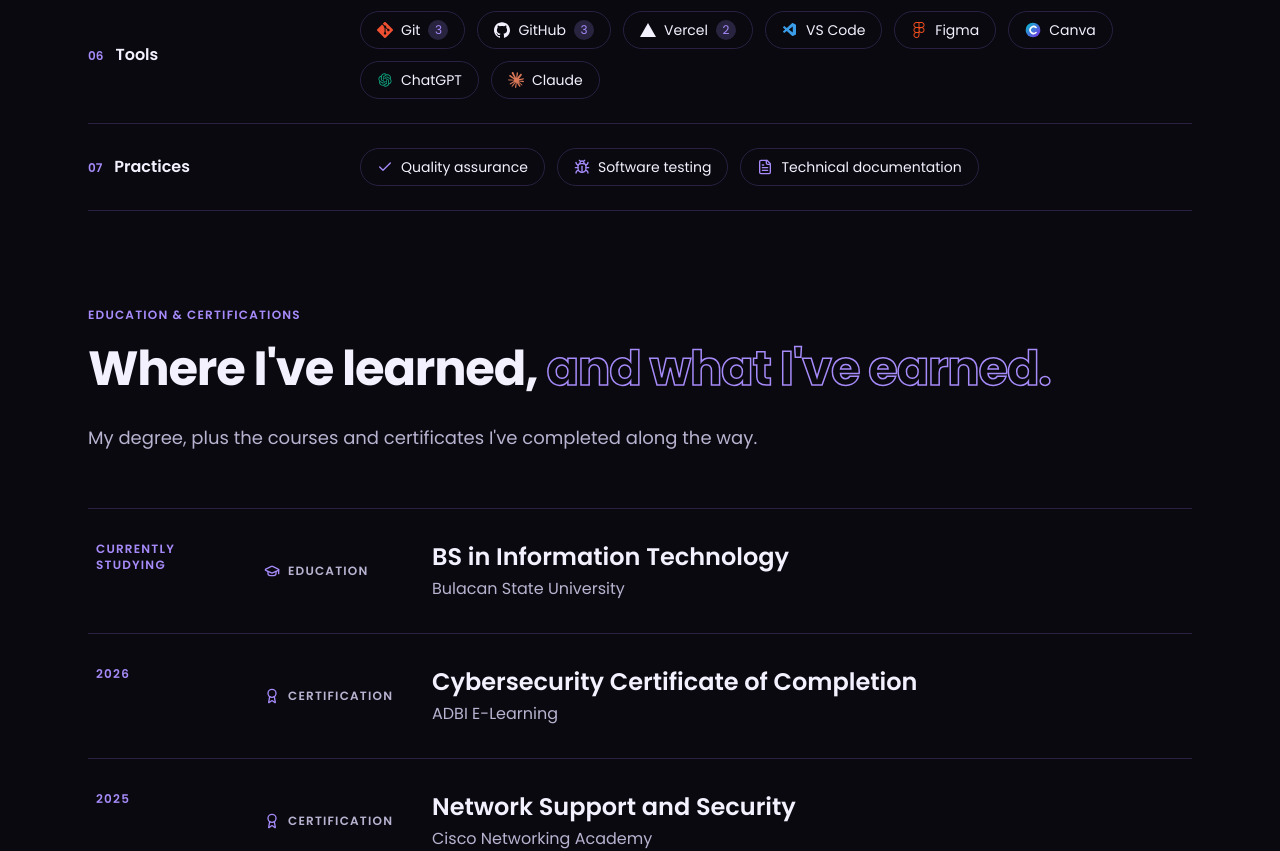
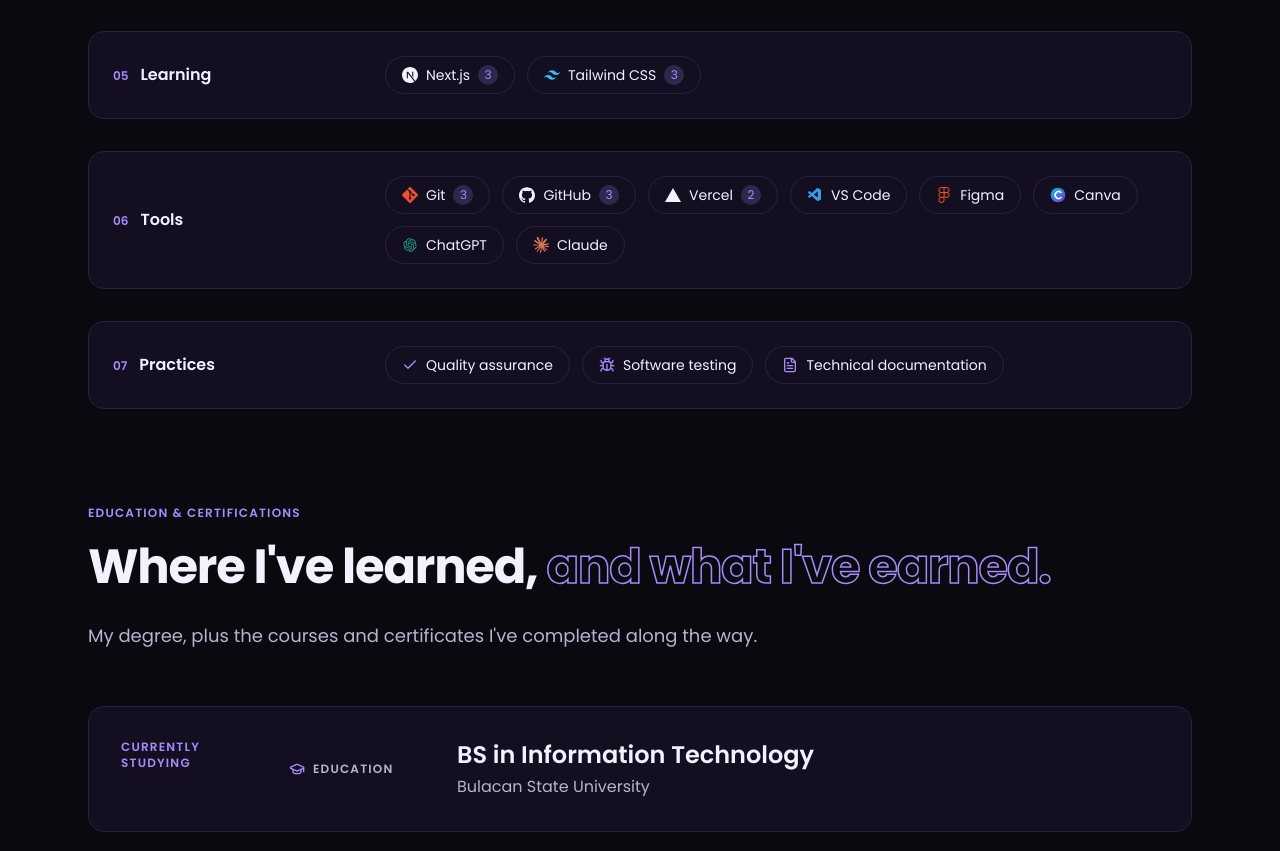
Before and after one commit to sin-raixel/my-portfolio, a Next.js app: page /about in a window 1280 px wide. Shown: the part 1554-2405 px from the top of the page. Built offline with nearby package versions, Linux system fonts and the light colour scheme.

Commit message:
Redesign About and Contact cards

```diff
--- a/app/components/about-section.tsx
+++ b/app/components/about-section.tsx
@@ -2,6 +2,7 @@ import type { ReactNode } from "react";
 import { LuLaptop, LuSparkles, LuTelescope } from "react-icons/lu";
 import type { About } from "../data/portfolio";
 import Reveal from "./reveal";
+import TiltCard from "./tilt-card";
 import SectionHeading from "./section-heading";
 
 export default function AboutSection({ about, children }: { about: About; children?: ReactNode }) {
@@ -44,7 +45,7 @@ export default function AboutSection({ about, children }: { about: About; childr
           </div>
         </div>
 
-        <div className="self-start rounded-2xl glow border border-line bg-surface p-8">
+        <TiltCard max={3} className="self-start rounded-2xl p-8">
           <h3 className="flex items-center gap-2 text-2xl font-semibold text-bright">
             Right now
             <LuSparkles aria-hidden="true" className="size-5 text-accent motion-safe:animate-float" />
@@ -57,7 +58,7 @@ export default function AboutSection({ about, children }: { about: About; childr
               </div>
             ))}
           </dl>
-        </div>
+        </TiltCard>
       </div>
       </div>
       </Reveal>
--- a/app/components/contact-section.tsx
+++ b/app/components/contact-section.tsx
@@ -2,6 +2,7 @@ import { profile } from "../data/portfolio";
 import { socialIcons } from "../data/social-icons";
 import EmailMenu from "./email-menu";
 import SectionHeading from "./section-heading";
+import TiltCard from "./tilt-card";
 
 export default function ContactSection() {
   const socials = profile.links.filter((link) => !link.label.startsWith("Resume"));
@@ -18,7 +19,8 @@ export default function ContactSection() {
         intro={`Based in ${profile.location}. Email is the quickest way to reach me.`}
       />
 
-      <div className="mt-12 flex flex-wrap items-center gap-4">
+      <TiltCard max={1} className="mt-12 rounded-2xl p-6 sm:p-8">
+      <div className="flex flex-wrap items-center gap-4">
         <EmailMenu email={profile.email} variant="primary" />
         {socials.map((link) => {
           const Icon = socialIcons[link.label];
@@ -39,6 +41,7 @@ export default function ContactSection() {
         })}
       </div>
       <p className="mt-6 text-bright">{profile.email}</p>
+      </TiltCard>
     </section>
   );
 }
--- a/app/components/skills-section.tsx
+++ b/app/components/skills-section.tsx
@@ -1,6 +1,8 @@
 import type { Project, SkillGroup } from "../data/portfolio";
 import { skillIcons } from "../data/skill-icons";
 import SectionHeading from "./section-heading";
+import StackCards from "./stack-cards";
+import TiltCard from "./tilt-card";
 
 // Counts only projects where you listed the tool in `builtWith`.
 function countProjects(tool: string, projects: Project[]) {
@@ -26,9 +28,11 @@ export default function SkillsSection({
         intro="Grouped by where they fit. A number means that many of my projects here were built with that tool."
       />
 
-      <div className="mt-14 divide-y divide-line border-y border-line">
+      <div className="mt-14">
+        <StackCards top={96} step={10} className="gap-6 md:gap-8">
         {skills.map((group, index) => (
-          <div key={group.group} className="grid gap-4 py-6 md:grid-cols-[16rem_1fr] md:items-center">
+          <TiltCard key={group.group} max={1.5} className="rounded-2xl p-6">
+          <div className="grid gap-4 md:grid-cols-[16rem_1fr] md:items-center">
             <h4 className="flex items-baseline gap-3 font-semibold text-bright">
               <span className="text-xs text-accent">{String(index + 1).padStart(2, "0")}</span>
               {group.group}
@@ -59,7 +63,9 @@ export default function SkillsSection({
               })}
             </ul>
           </div>
+          </TiltCard>
         ))}
+        </StackCards>
       </div>
     </section>
   );
--- a/app/components/timeline-section.tsx
+++ b/app/components/timeline-section.tsx
@@ -1,6 +1,8 @@
 import { LuAward, LuGraduationCap } from "react-icons/lu";
 import type { TimelineItem } from "../data/portfolio";
 import SectionHeading from "./section-heading";
+import StackCards from "./stack-cards";
+import TiltCard from "./tilt-card";
 
 const categoryIcons = { Education: LuGraduationCap, Certification: LuAward };
 
@@ -28,14 +30,13 @@ export default function TimelineSection({
         intro="My degree, plus the courses and certificates I've completed along the way."
       />
 
-      <ol className="mt-14 divide-y divide-line border-y border-line">
+      <div className="mt-14">
+      <StackCards top={96} step={10} className="gap-6 md:gap-8">
         {rows.map((row) => {
           const Icon = categoryIcons[row.category as keyof typeof categoryIcons];
           return (
-          <li
-            key={`${row.category}-${row.title}`}
-            className="group grid gap-2 px-2 py-8 transition-colors hover:bg-surface/60 md:grid-cols-[9rem_9rem_1fr] md:gap-6"
-          >
+          <TiltCard key={`${row.category}-${row.title}`} max={1.5} className="group rounded-2xl p-6 sm:p-8">
+          <div className="grid gap-2 md:grid-cols-[9rem_9rem_1fr] md:gap-6">
             <p className="text-xs font-semibold tracking-widest text-accent uppercase">{row.period}</p>
             <p className="flex items-center gap-2 text-xs font-semibold tracking-widest uppercase">
               <Icon aria-hidden="true" className="size-4 text-accent transition-transform motion-safe:group-hover:scale-125 motion-safe:group-hover:-rotate-6" />
@@ -55,10 +56,12 @@ export default function TimelineSection({
                 </a>
               )}
             </div>
-          </li>
+          </div>
+          </TiltCard>
           );
         })}
-      </ol>
+      </StackCards>
+      </div>
     </section>
   );
 }
```
